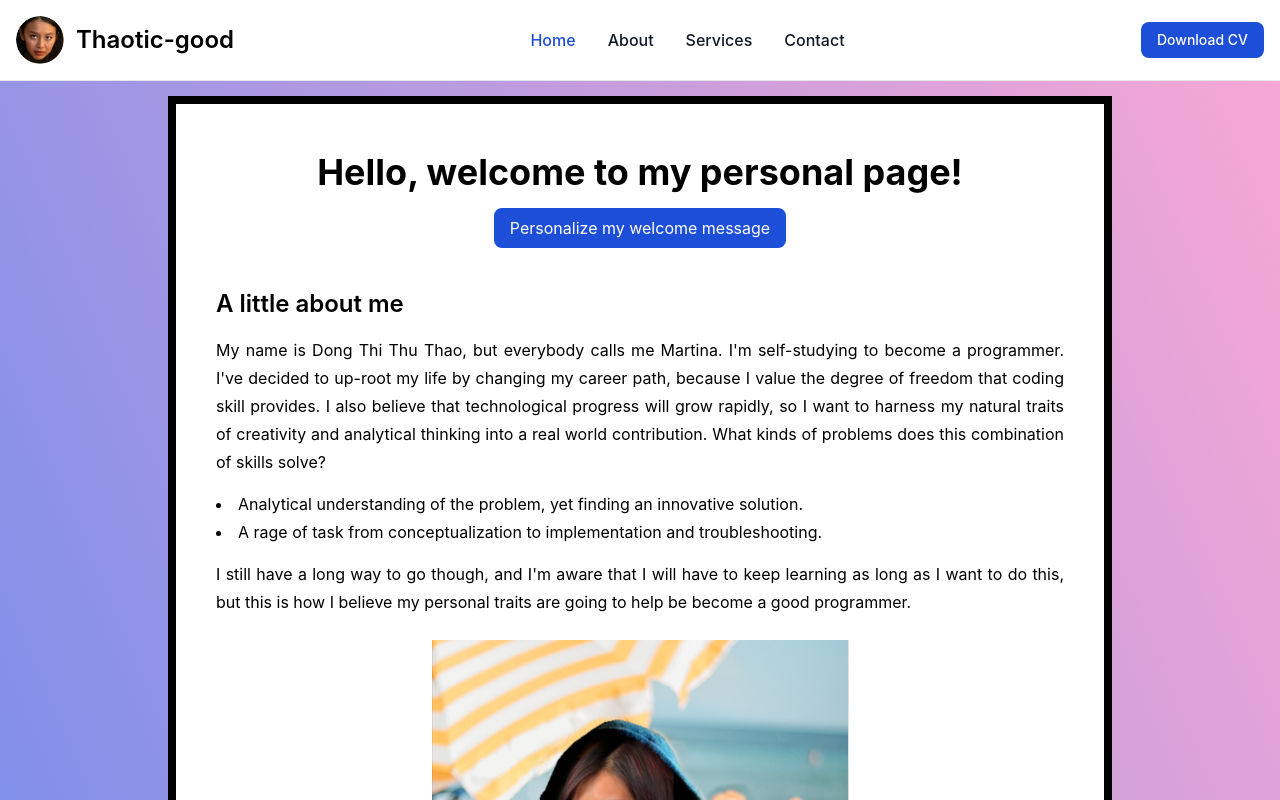
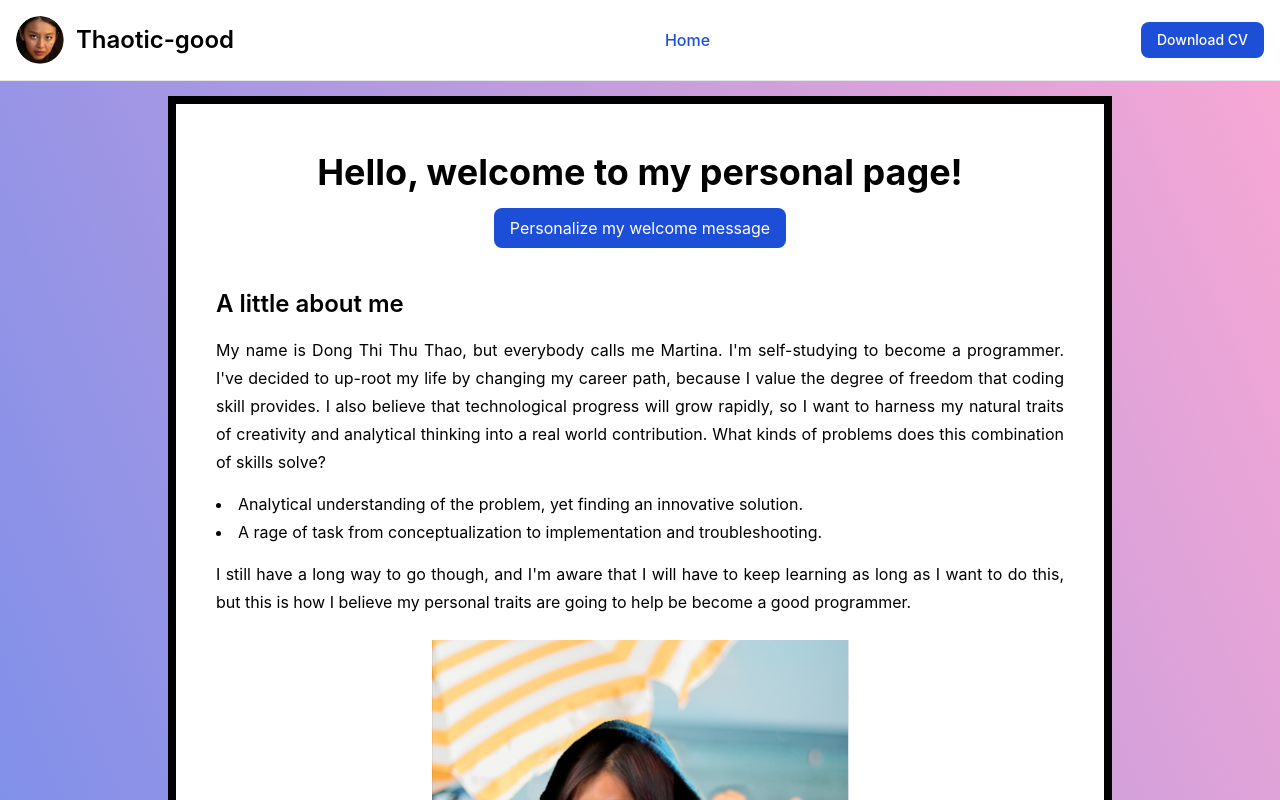
Before and after one commit to Thaotic-good/Thaotic-good.github.io, a React (Create React App) app: page / in a window 1280 px wide. Shown: the top 800 px of the page. Built offline with nearby package versions, Linux system fonts and the light colour scheme.

Commit message:
fix: add Babel plugin

```diff
--- a/package.json
+++ b/package.json
@@ -41,6 +41,7 @@
     ]
   },
   "devDependencies": {
+    "@babel/plugin-proposal-private-property-in-object": "^7.21.11",
     "gh-pages": "~6.3.0",
     "tailwindcss": "^3.4.3",
     "typescript": "^4.9.5"
--- a/src/components/sections/NavigationBar.tsx
+++ b/src/components/sections/NavigationBar.tsx
@@ -53,22 +53,22 @@ function NavigationBar() {
                                    className="block py-2 px-3 text-white bg-blue-700 rounded md:bg-transparent md:text-blue-700 md:p-0 md:dark:text-blue-500"
                                    aria-current="page">Home</a>
                             </li>
-                            <li>
-                                <a href="#"
-                                   className="block py-2 px-3 text-gray-900 rounded hover:bg-gray-100 md:hover:bg-transparent
-                                    md:hover:text-blue-700 md:p-0 md:dark:hover:text-blue-500 dark:text-white dark:hover:bg-gray-700 dark:hover:text-white md:dark:hover:bg-transparent dark:border-gray-700">About</a>
-                            </li>
-                            <li>
-                                <a href="#"
-                                   className="block py-2 px-3 text-gray-900 rounded hover:bg-gray-100 md:hover:bg-transparent
-                                   md:hover:text-blue-700 md:p-0 md:dark:hover:text-blue-500 dark:text-white dark:hover:bg-gray-700 dark:hover:text-white md:dark:hover:bg-transparent dark:border-gray-700">Services</a>
-                            </li>
-                            <li>
-                                <a href="#"
-                                   className="block py-2 px-3 text-gray-900 rounded hover:bg-gray-100 md:hover:bg-transparent
-                                    md:hover:text-blue-700 md:p-0 md:dark:hover:text-blue-500 dark:text-white dark:hover:bg-gray-700
-                                    dark:hover:text-white md:dark:hover:bg-transparent dark:border-gray-700">Contact</a>
-                            </li>
+                            {/*<li>*/}
+                            {/*    <a href="#"*/}
+                            {/*       className="block py-2 px-3 text-gray-900 rounded hover:bg-gray-100 md:hover:bg-transparent*/}
+                            {/*        md:hover:text-blue-700 md:p-0 md:dark:hover:text-blue-500 dark:text-white dark:hover:bg-gray-700 dark:hover:text-white md:dark:hover:bg-transparent dark:border-gray-700">About</a>*/}
+                            {/*</li>*/}
+                            {/*<li>*/}
+                            {/*    <a href="#"*/}
+                            {/*       className="block py-2 px-3 text-gray-900 rounded hover:bg-gray-100 md:hover:bg-transparent*/}
+                            {/*       md:hover:text-blue-700 md:p-0 md:dark:hover:text-blue-500 dark:text-white dark:hover:bg-gray-700 dark:hover:text-white md:dark:hover:bg-transparent dark:border-gray-700">Services</a>*/}
+                            {/*</li>*/}
+                            {/*<li>*/}
+                            {/*    <a href="#"*/}
+                            {/*       className="block py-2 px-3 text-gray-900 rounded hover:bg-gray-100 md:hover:bg-transparent*/}
+                            {/*        md:hover:text-blue-700 md:p-0 md:dark:hover:text-blue-500 dark:text-white dark:hover:bg-gray-700*/}
+                            {/*        dark:hover:text-white md:dark:hover:bg-transparent dark:border-gray-700">Contact</a>*/}
+                            {/*</li>*/}
                         </ul>
                     </div>
                 </div>
```
